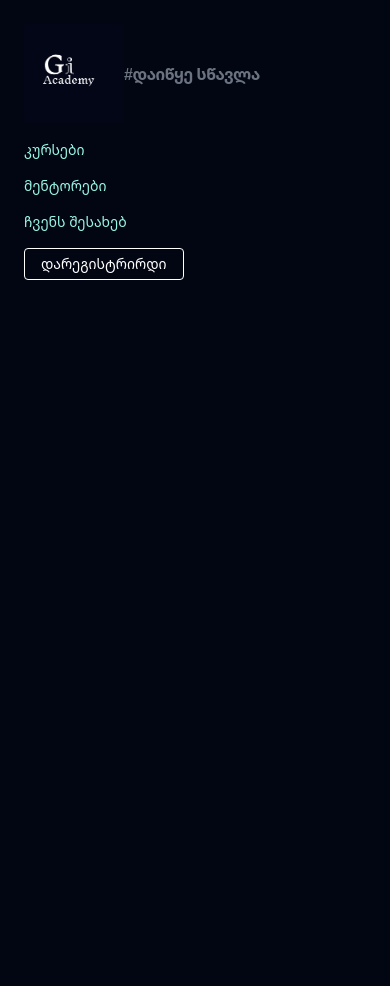
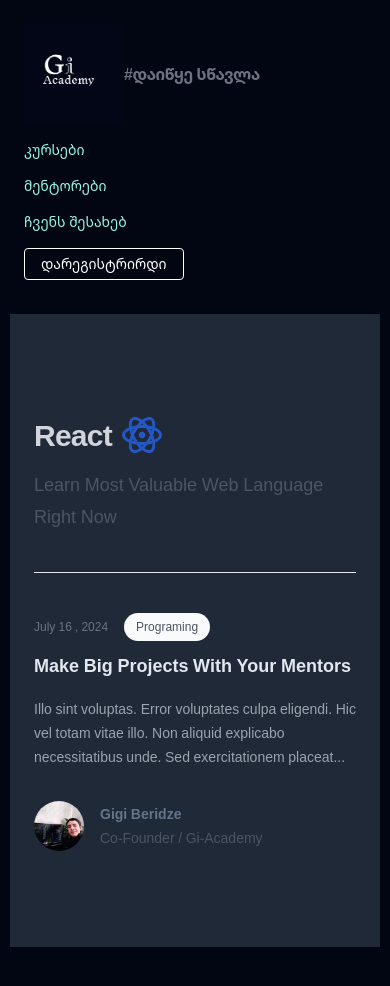
Before and after one commit to GigiBeridzeAxal/GiAcademy, a Next.js app: page / in a window 390 px wide. Shown: the top 986 px of the page. Before the commit the page ends 844 px from the top, so only its background shows below. Built offline with nearby package versions, Linux system fonts and the light colour scheme.

Commit message:
First Commit

```diff
--- a/app/components/Mobile.jsx
+++ b/app/components/Mobile.jsx
@@ -34,9 +34,53 @@ export default function Mobile() {
   </div>
 </nav>
 
-         <div className="section"></div>
 
 
+
+        </div>
+
+
+        <div className="React">
+        <div class="bg-gray-800 py-24 sm:py-32">
+  <div class="mx-auto max-w-7xl px-6 lg:px-8">
+    <div class="mx-auto max-w-2xl lg:mx-0">
+      <h2 class=" flex reactname  text-3xl font-bold tracking-tight text-gray-300 sm:text-4xl">React <div className=' rea' ></div> </h2>
+      <p class="mt-2 text-lg leading-8 text-gray-600">Learn Most Valuable Web Language Right Now</p>
+    </div>
+    <div class="mx-auto mt-10 grid max-w-2xl grid-cols-1 gap-x-8 gap-y-16 border-t border-gray-200 pt-10 sm:mt-16 sm:pt-16 lg:mx-0 lg:max-w-none lg:grid-cols-3">
+      <article class="flex max-w-xl flex-col items-start justify-between">
+        <div class="flex items-center gap-x-4 text-xs">
+          <time datetime="2020-03-16" class="text-gray-500">July 16 , 2024</time>
+          <a href="#" class="relative z-10 rounded-full bg-gray-50 px-3 py-1.5 font-medium text-gray-600 hover:bg-gray-100">Programing</a>
+        </div>
+        <div class="group relative">
+          <h3 class="mt-3 text-lg font-semibold leading-6 text-gray-900 group-hover:text-gray-600">
+            <a className='text-slate-200'  href="#">
+              <span class="absolute text inset-0"></span>
+              Make Big Projects With Your Mentors
+            </a>
+          </h3>
+          <p class="mt-5 line-clamp-3 text-sm leading-6 text-gray-400">Illo sint voluptas. Error voluptates culpa eligendi. Hic vel totam vitae illo. Non aliquid explicabo necessitatibus unde. Sed exercitationem placeat consectetur nulla deserunt vel. Iusto corrupti dicta.</p>
+        </div>
+        <div class="relative mt-8 flex items-center gap-x-4">
+          <div alt="" class=" gigi h-10 w-10 rounded-full ">
+          </div>
+          <div class="text-sm leading-6">
+            <p class="font-semibold text-gray-900">
+              <a className='text-slate-500'  href="#">
+                <span class="absolute inset-0"></span>
+                Gigi Beridze
+              </a>
+            </p>
+            <p class="text-gray-600">Co-Founder / Gi-Academy</p>
+          </div>
+        </div>
+      </article>
+
+
+    </div>
+  </div>
+</div>
         </div>
 
 
--- a/app/globals.css
+++ b/app/globals.css
@@ -266,6 +266,8 @@ margin-left: 15px;
 .Mobile{
   display: none;
 }
+
+
 .namemail{
   font-size: 13px;
   color: #c5c5c5;
@@ -333,5 +335,27 @@ h1{
 
     background-size: cover;
   }
+  .React{
+    padding: 10px;
+
+  }
+  .gigi{
+    width: 50px;
+    height: 50px;
+    background-image: url('./image/Bero.jpg');
+    background-position: center;
+    background-size: cover;
+  }
+  .rea{
+    background-image: url('./image/react.png');
+    width: 50px;
+    height: 50px;
+    background-position: center;
+    background-size: cover;
+  }
+  .reactname{
+    align-items: center;
+    gap: 5px;
+  }
 
 }
```
Also changed, not shown: app/image/React.png.
